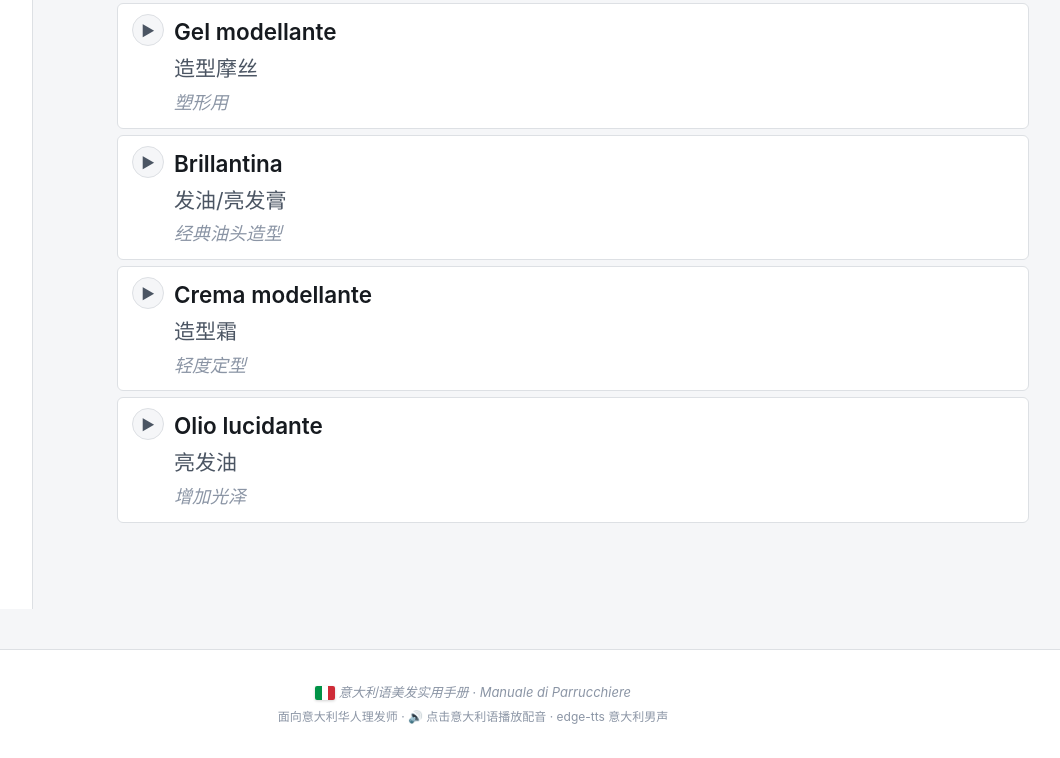
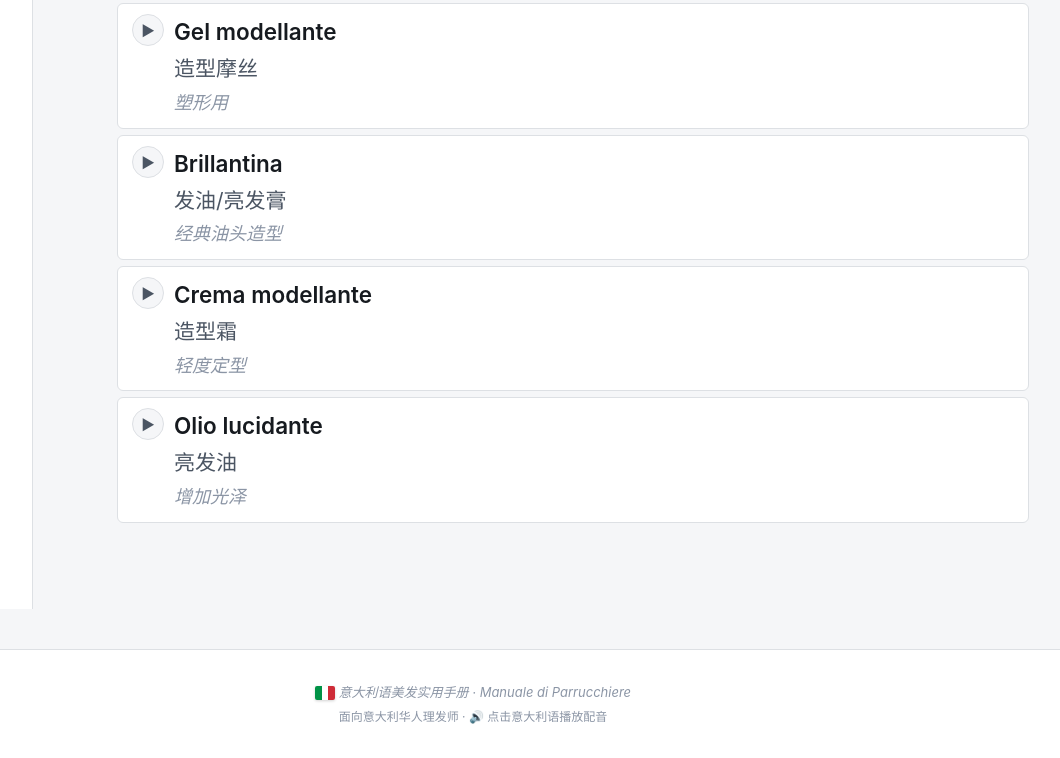
Before and after one commit to realrentao/italiano-parrucchiere, a plain HTML site: page index.html in a window 1280 px wide. Shown: the part 9588-10346 px from the top of the page, without its empty margins (167-1227 px from the left). Drawn offline with Linux system fonts and the light colour scheme.

Commit message:
Remove footer attribution text (edge-tts voice note)

```diff
--- a/index.html
+++ b/index.html
@@ -144,7 +144,7 @@
 
 <div class="footer">
   <p><span class="flag-it flag-it-sm"></span> <em>意大利语美发实用手册 · Manuale di Parrucchiere</em></p>
-  <p style="margin-top:4px;font-size:12px;color:var(--text-faint);">面向意大利华人理发师 · 🔊 点击意大利语播放配音 · edge-tts 意大利男声</p>
+  <p style="margin-top:4px;font-size:12px;color:var(--text-faint);">面向意大利华人理发师 · 🔊 点击意大利语播放配音</p>
 </div>
 <div class="audio-loading" id="audioLoading">⏳ 音频加载中...</div>
 
```
